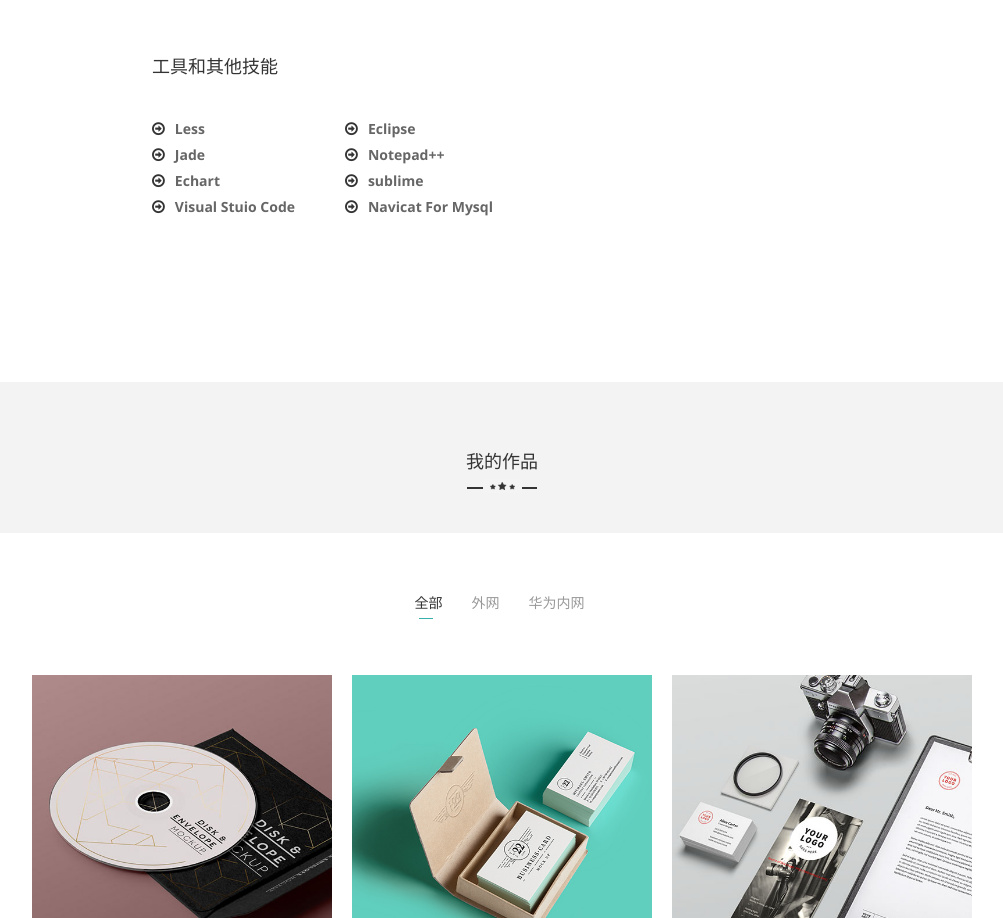
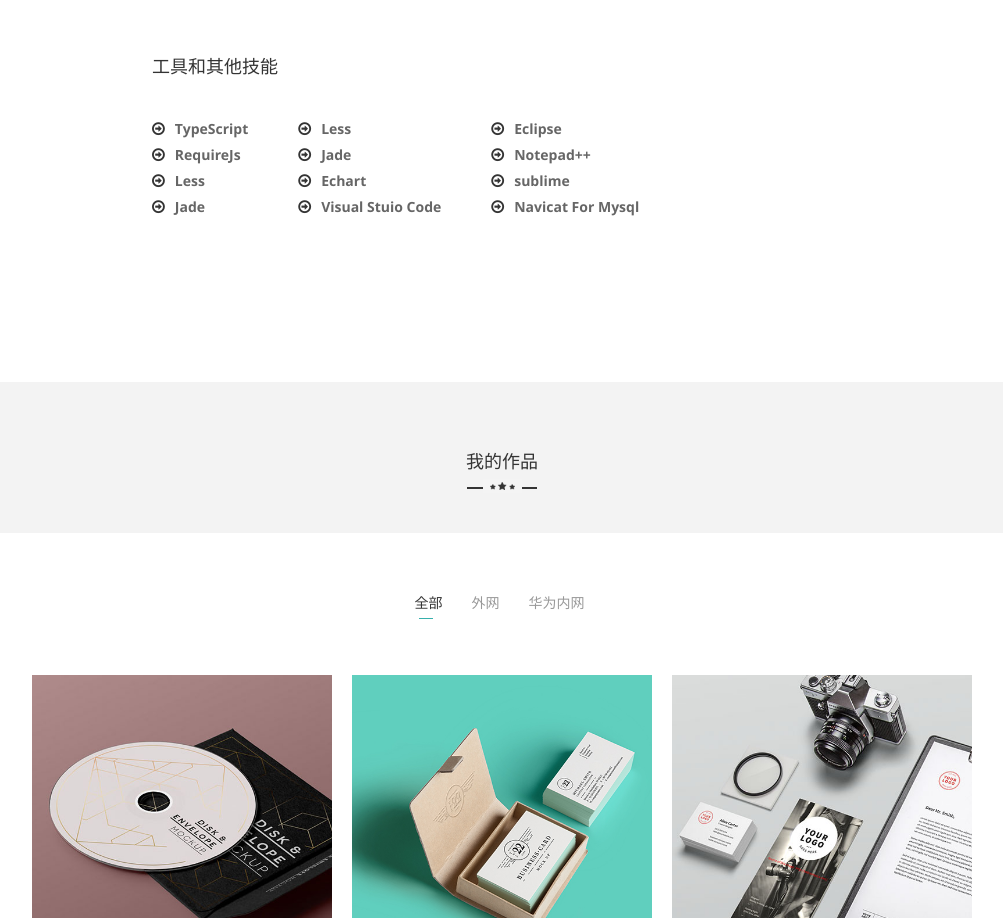
Before and after one commit to tangjiawang/who-i-am, a plain HTML site: page index.html in a window 1280 px wide. Shown: the part 3779-4697 px from the top of the page, without its empty margins (138-1141 px from the left). Drawn offline with Linux system fonts and the light colour scheme.

Commit message:
新增技术类型

```diff
--- a/index.html
+++ b/index.html
@@ -516,17 +516,33 @@
 							<div class="skillInner">
 								<div class="personal ofsTSmall clearfix">
 									<ul class="pList">
+                    <li>
+                      <i class="fa fa-arrow-circle-o-right"></i>TypeScript
+                    </li>
+                    <li>
+                      <i class="fa fa-arrow-circle-o-right"></i>RequireJs
+                    </li>
 										<li>
-											<i class="fa fa-arrow-circle-o-right"></i>Less</li>
+                      <i class="fa fa-arrow-circle-o-right"></i>Less
+                    </li>
 										<li>
-											<i class="fa fa-arrow-circle-o-right"></i>Jade</li>
+                      <i class="fa fa-arrow-circle-o-right"></i>Jade
+                    </li>
+									</ul>
+									<ul class="pList">
 										<li>
-												<i class="fa fa-arrow-circle-o-right"></i>Echart</li>
+											<i class="fa fa-arrow-circle-o-right"></i>Less
+										</li>
 										<li>
-											<i class="fa fa-arrow-circle-o-right"></i>Visual Stuio Code</li>
+											<i class="fa fa-arrow-circle-o-right"></i>Jade
+										</li>
+										<li>
+											<i class="fa fa-arrow-circle-o-right"></i>Echart
+										</li>
+										<li>
+											<i class="fa fa-arrow-circle-o-right"></i>Visual Stuio Code
+										</li>
 									</ul>
-
-
 									<ul class="pList">
 										<li>
 											<i class="fa fa-arrow-circle-o-right"></i>Eclipse
@@ -705,5 +721,4 @@
 	<script src="js/Placeholders.min.js" type="text/javascript"></script>
 	<script src="js/script.js" type="text/javascript"></script>
 </body>
-
 </html>
```
